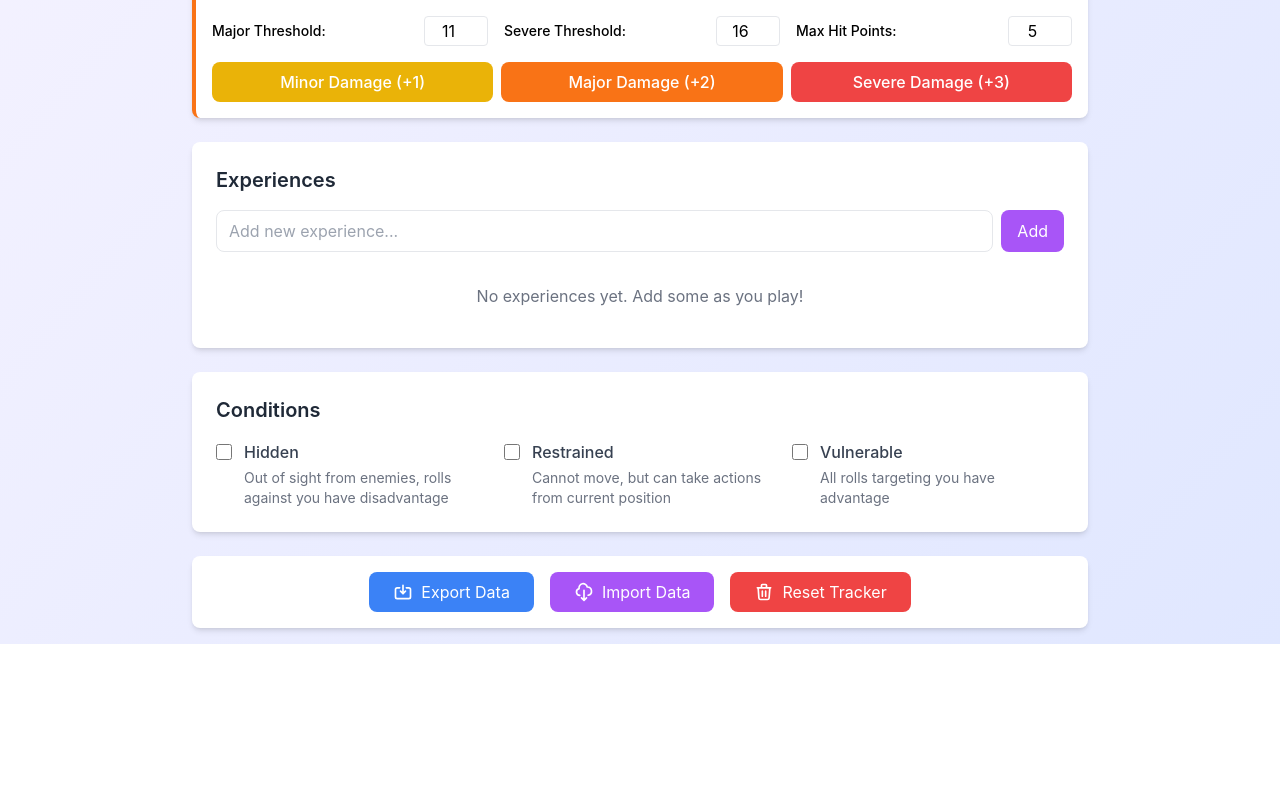
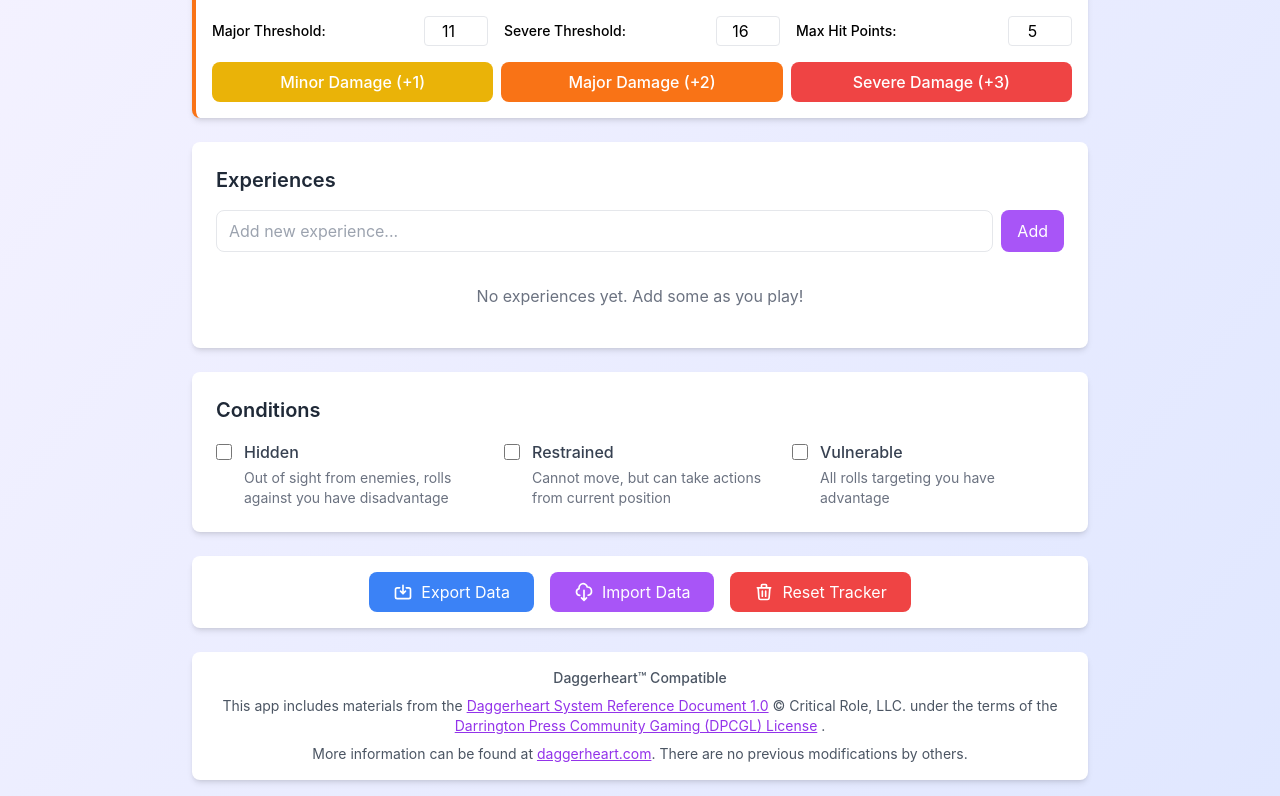
Before and after one commit to daggerheart-gm/tracker, a React (Create React App) app: page / in a window 1280 px wide. Shown: the part 817-1613 px from the top of the page. Before the commit the page ends 1461 px from the top, so only its background shows below. Built offline with nearby package versions, Linux system fonts and the light colour scheme.

Commit message:
add footer

```diff
--- a/src/App.js
+++ b/src/App.js
@@ -1044,6 +1044,44 @@ export default function App() {
             />
           </div>
         </div>
+
+        <div className="bg-white rounded-lg shadow-md p-4 mt-6">
+          <div className="text-center text-sm text-gray-600 space-y-2">
+            <div className="font-medium">Daggerheart™ Compatible</div>
+            <div>
+              This app includes materials from the{' '}
+              <a
+                href="https://www.daggerheart.com/srd/"
+                target="_blank"
+                rel="noopener noreferrer"
+                className="text-purple-600 hover:text-purple-800 underline"
+              >
+                Daggerheart System Reference Document 1.0
+              </a>
+              {' '}© Critical Role, LLC. under the terms of the{' '}
+              <a
+                href="https://darringtonpress.com/license/"
+                target="_blank"
+                rel="noopener noreferrer"
+                className="text-purple-600 hover:text-purple-800 underline"
+              >
+                Darrington Press Community Gaming (DPCGL) License
+              </a>{' '}.
+            </div>
+            <div>
+              More information can be found at{' '}
+              <a
+                href="https://www.daggerheart.com"
+                target="_blank"
+                rel="noopener noreferrer"
+                className="text-purple-600 hover:text-purple-800 underline"
+              >
+                daggerheart.com
+              </a>
+              . There are no previous modifications by others.
+            </div>
+          </div>
+        </div>
       </div>
     </div>
   );
```
